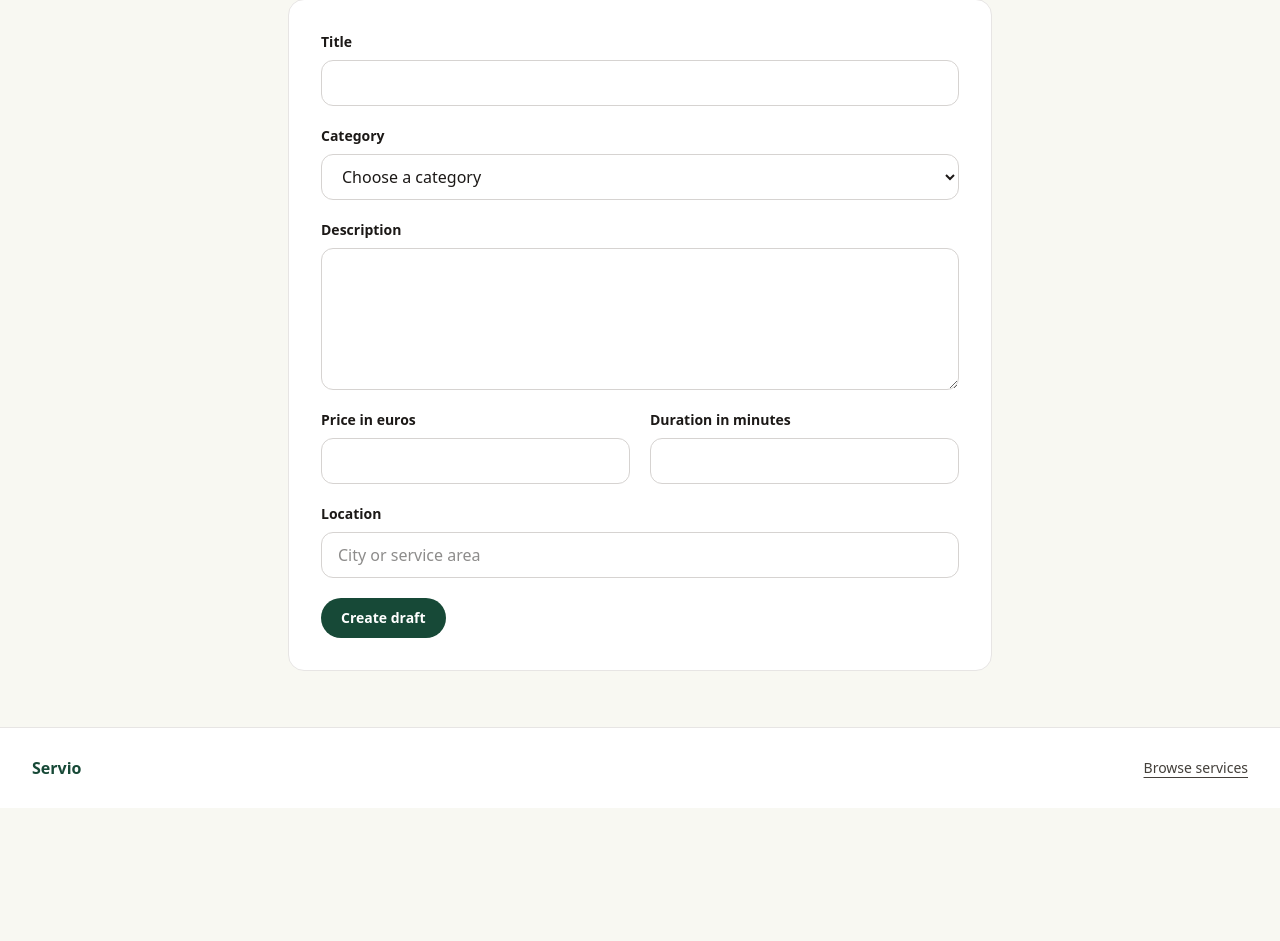
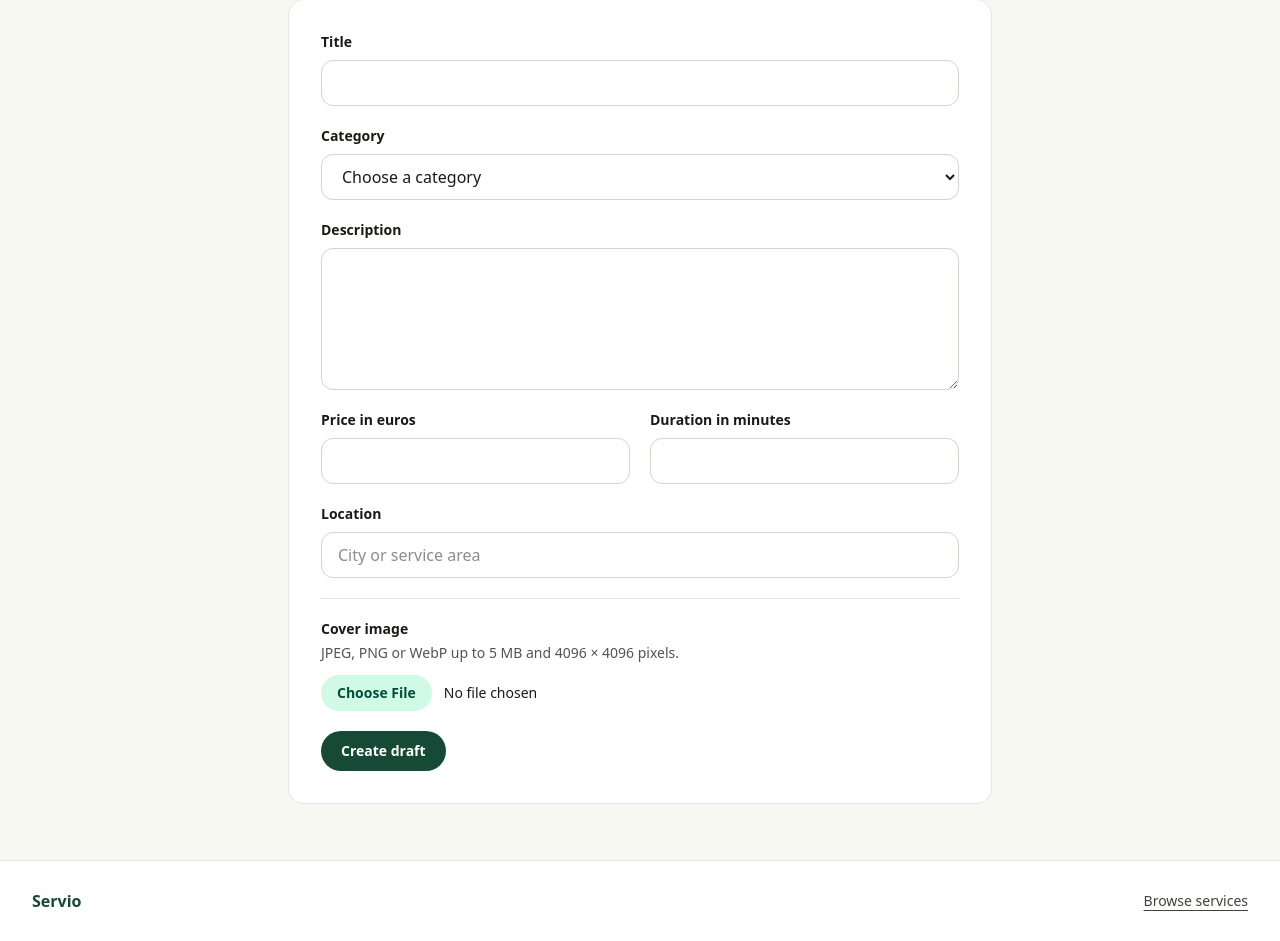
Before and after one commit to Xnoxxs/Servio-Laravel, a Laravel app: page /provider/services/create in a window 1280 px wide. Shown: the part 246-1187 px from the top of the page. Before the commit the page ends 1054 px from the top, so only its background shows below. Run offline with Laravel 12, Linux system fonts and the light colour scheme; the visitor is signed in with stand-in values (Sample User, id 1); data comes from the database, SQL or seed files in the repository; style sheets or scripts are compiled from the project's sources; parts of the project's set-up code (start-up, migrations or seed data) failed here and were passed over.

Commit message:
Add service cover image management

```diff
--- a/app/Http/Controllers/Provider/ServiceController.php
+++ b/app/Http/Controllers/Provider/ServiceController.php
@@ -9,7 +9,11 @@ use App\Models\Service;
 use Illuminate\Http\RedirectResponse;
 use Illuminate\Http\Request;
 use Illuminate\Support\Facades\Gate;
+use Illuminate\Support\Facades\Storage;
+use Illuminate\Validation\ValidationException;
 use Illuminate\View\View;
+use RuntimeException;
+use Throwable;
 
 class ServiceController extends Controller
 {
@@ -76,7 +80,15 @@ class ServiceController extends Controller
     {
         Gate::authorize('delete', $service);
 
-        $service->forceFill(['is_published' => false, 'archived_at' => now()])->save();
+        $updated = $service->newQuery()
+            ->whereKey($service->id)
+            ->whereNull('archived_at')
+            ->where('image_path', $service->image_path)
+            ->update(['is_published' => false, 'archived_at' => now(), 'image_path' => null]);
+
+        abort_unless($updated, 409, 'The service changed. Refresh and try again.');
+
+        $this->deleteImage($service->image_path);
 
         return to_route('provider.dashboard')->with('status', 'Service deleted from your listings.');
     }
@@ -86,6 +98,60 @@ class ServiceController extends Controller
         $service->fill($request->safe()->only(['title', 'description', 'duration_minutes', 'location']));
         $service->category()->associate($request->validated('category_id'));
         $service->price_cents = $request->priceInCents();
-        $service->save();
+        $previousImage = $service->image_path;
+        $newImage = null;
+        $removeImage = $request->boolean('remove_image');
+
+        if ($request->hasFile('image')) {
+            $newImage = $request->file('image')->store('services', 'public');
+
+            if ($newImage === false) {
+                throw ValidationException::withMessages(['image' => 'The image could not be saved. Please try again.']);
+            }
+        }
+
+        if ($newImage !== null || $removeImage) {
+            $service->image_path = $newImage;
+        }
+
+        try {
+            if ($service->exists) {
+                $changes = $service->getDirty();
+                if ($changes !== []) {
+                    $query = $service->newQuery()->whereKey($service->id)->whereNull('archived_at');
+
+                    if ($newImage !== null || $removeImage) {
+                        $query->where('image_path', $previousImage);
+                    }
+
+                    abort_unless($query->update($changes), 409, 'The service changed. Refresh and try again.');
+                }
+            } else {
+                $service->save();
+            }
+        } catch (Throwable $exception) {
+            $this->deleteImage($newImage);
+
+            throw $exception;
+        }
+
+        if ($previousImage !== $service->image_path) {
+            $this->deleteImage($previousImage);
+        }
+    }
+
+    private function deleteImage(?string $path): void
+    {
+        if ($path === null || ! str_starts_with($path, 'services/')) {
+            return;
+        }
+
+        try {
+            if (! Storage::disk('public')->delete($path)) {
+                report(new RuntimeException('Could not delete a service image from the public disk.'));
+            }
+        } catch (Throwable $exception) {
+            report($exception);
+        }
     }
 }
--- a/resources/views/provider/services/form.blade.php
+++ b/resources/views/provider/services/form.blade.php
@@ -8,7 +8,7 @@
                 <x-marketplace-empty title="No categories available" message="A category must be available before you can save a service." />
             </div>
         @else
-            <form method="POST" action="{{ $service->exists ? route('provider.services.update', $service) : route('provider.services.store') }}" class="mt-6 space-y-5 rounded-2xl border border-stone-200 bg-white p-5 sm:p-8">
+            <form method="POST" enctype="multipart/form-data" action="{{ $service->exists ? route('provider.services.update', $service) : route('provider.services.store') }}" class="mt-6 space-y-5 rounded-2xl border border-stone-200 bg-white p-5 sm:p-8">
                 @csrf
                 @if ($service->exists)
                     @method('PUT')
@@ -38,6 +38,25 @@
                 </div>
                 <x-service-field name="location" label="Location" :value="$service->location" maxlength="255" placeholder="City or service area" required />
 
+                <div class="border-t border-stone-200 pt-5">
+                    <label for="image" class="block text-sm font-semibold">Cover image</label>
+                    <p id="image-help" class="mt-1 text-sm text-stone-600">JPEG, PNG or WebP up to 5 MB and 4096 × 4096 pixels.</p>
+                    @if ($service->image_path)
+                        <img src="{{ Storage::disk('public')->url($service->image_path) }}" alt="Current service cover" class="mt-3 aspect-video w-full max-w-xs rounded-xl object-cover">
+                        <label class="mt-3 flex items-center gap-2 text-sm">
+                            <input type="checkbox" name="remove_image" value="1" @checked(old('remove_image')) class="accent-emerald-800">
+                            Remove current image
+                        </label>
+                    @endif
+                    <input id="image" name="image" type="file" accept="image/jpeg,image/png,image/webp"
+                        aria-describedby="image-help @error('image') image-error @enderror"
+                        @error('image') aria-invalid="true" @enderror
+                        class="mt-3 block w-full text-sm file:mr-3 file:rounded-full file:border-0 file:bg-emerald-100 file:px-4 file:py-2 file:font-semibold file:text-emerald-900">
+                    @error('image')
+                        <p id="image-error" class="mt-1 text-sm text-red-700">{{ $message }}</p>
+                    @enderror
+                </div>
+
                 <x-button>{{ $service->exists ? 'Save changes' : 'Create draft' }}</x-button>
             </form>
         @endif
```
Also changed, not shown: app/Http/Requests/SaveServiceRequest.php (+8 -0 lines), docs/progress.md (+4 -2 lines), tests/Feature/ProviderServiceTest.php (+74 -0 lines).
